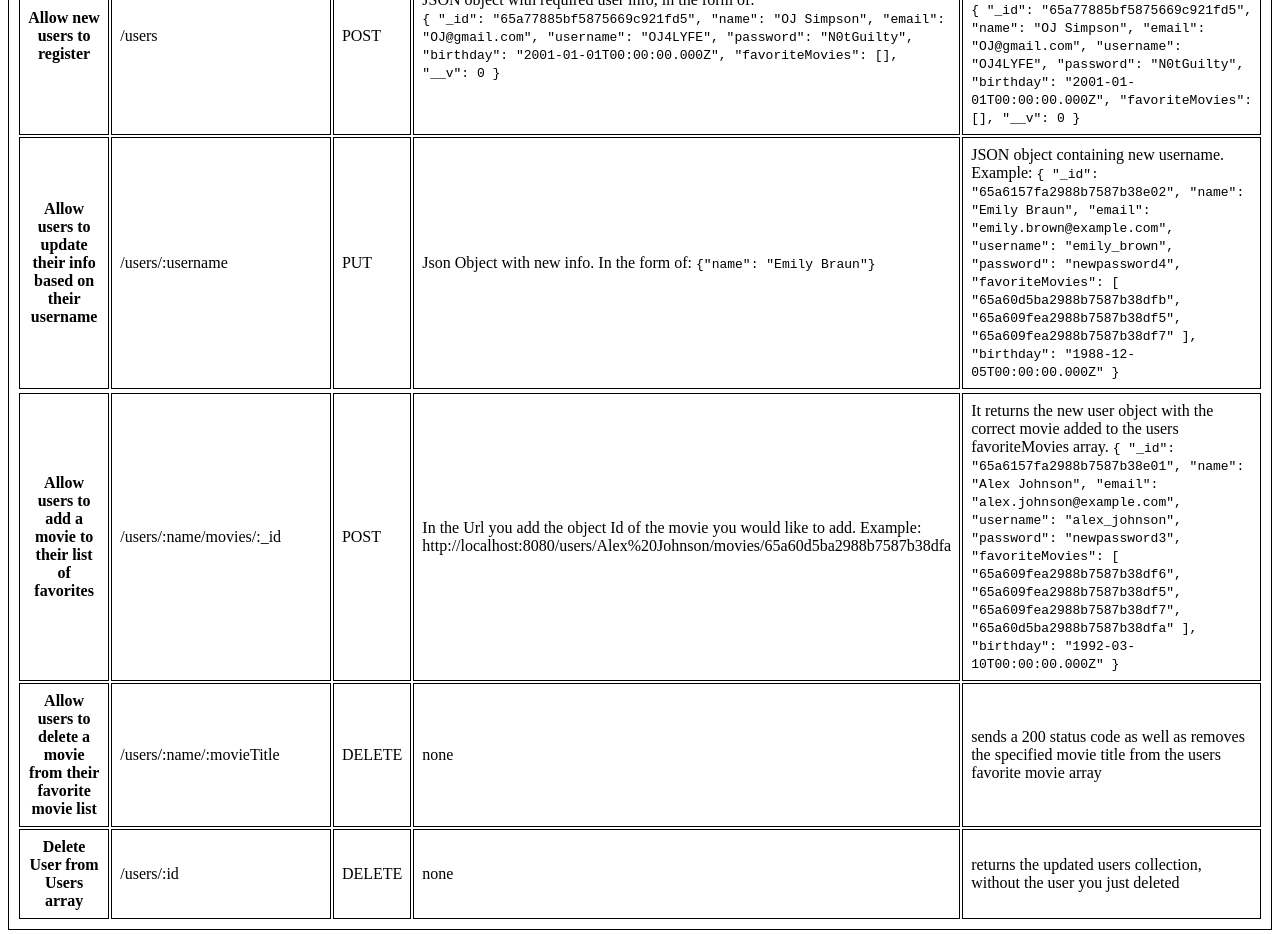
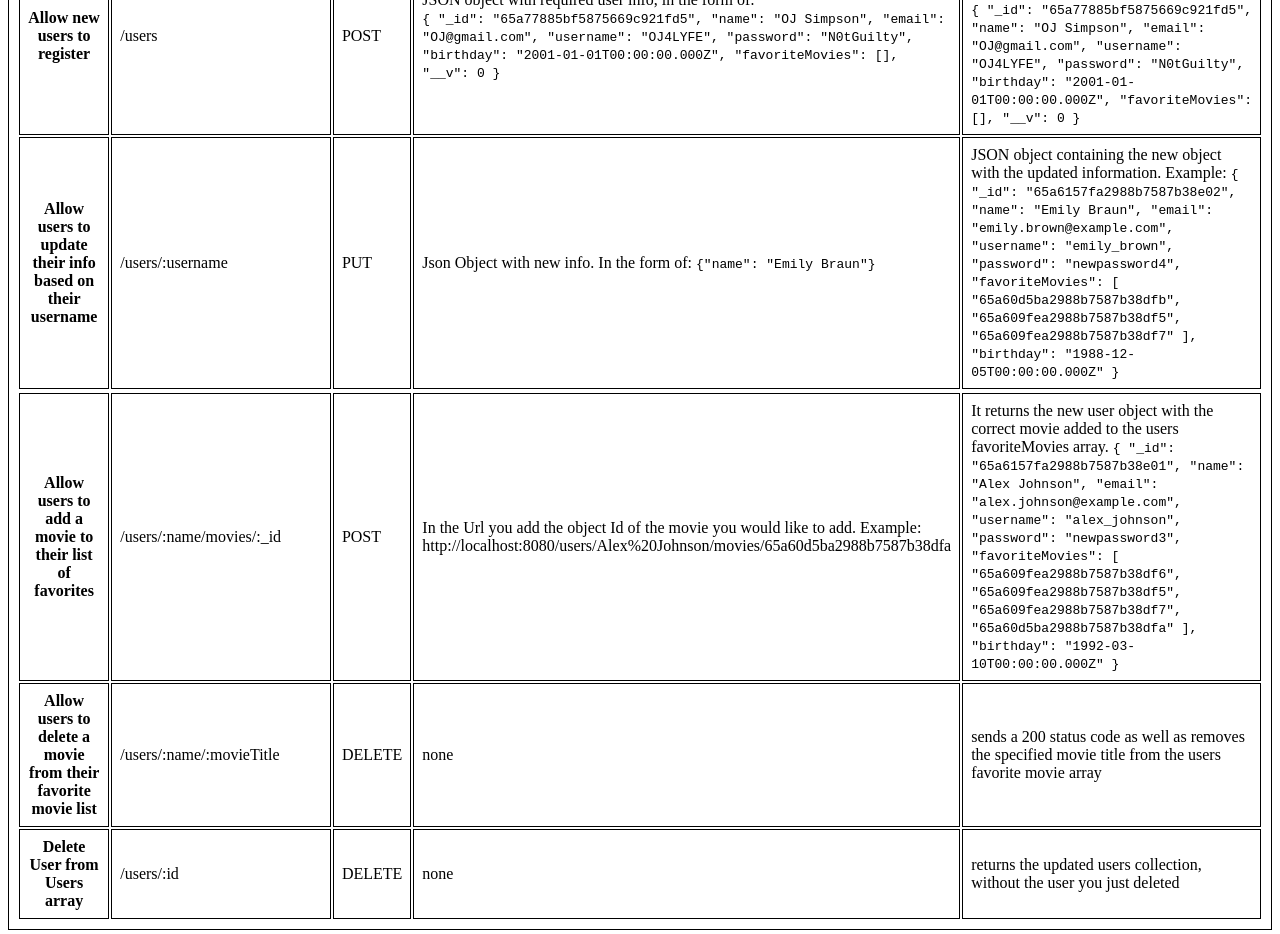
Before and after one commit to aidanh911/myFlix_App, a website: page public/documentation.html in a window 1280 px wide. Shown: the part 1414-2348 px from the top of the page. Drawn offline with Linux system fonts and the light colour scheme.

Commit message:
updated documentation a little

```diff
--- a/public/documentation.html
+++ b/public/documentation.html
@@ -170,7 +170,7 @@
                 {"name": "Emily Braun"}
             </code>
         </td>
-        <td>JSON object containing new username. Example:
+        <td>JSON object containing the new object with the updated information. Example:
             <code>
                 {
                 "_id": "65a6157fa2988b7587b38e02",
```
